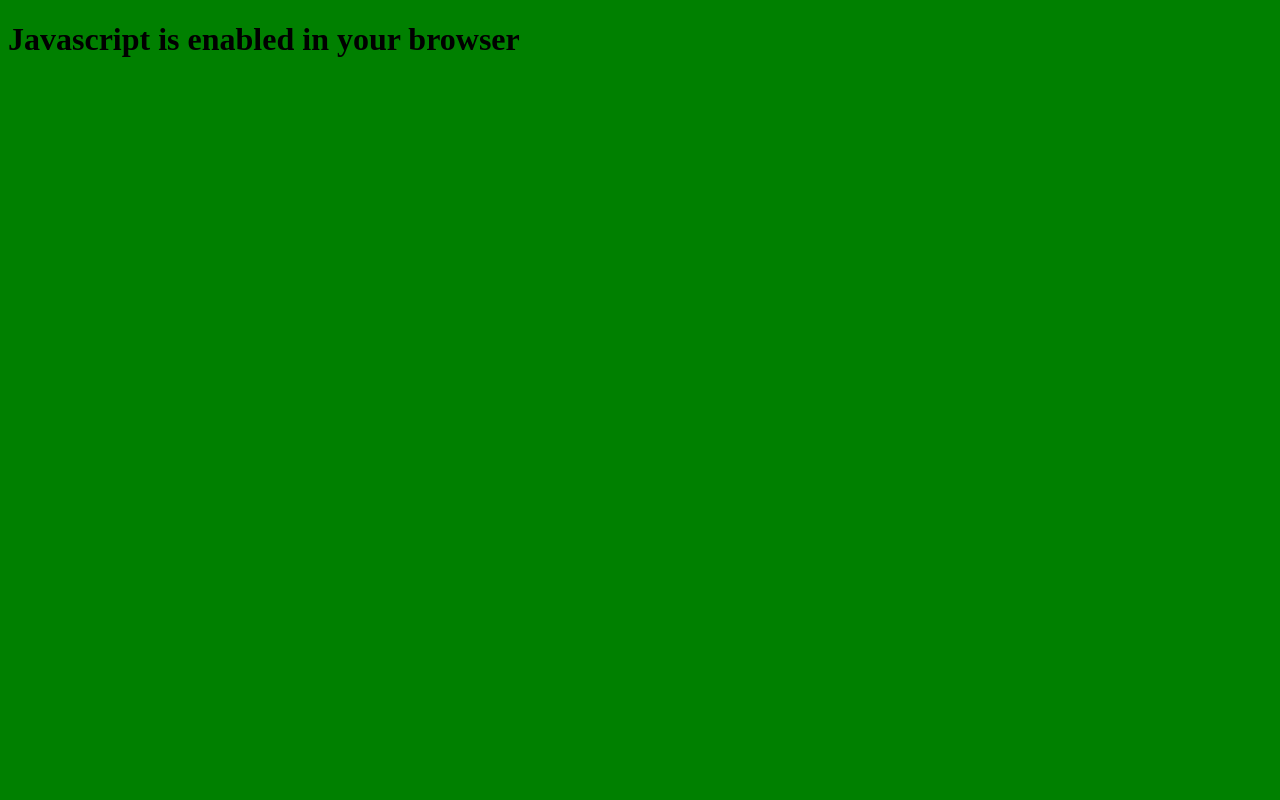
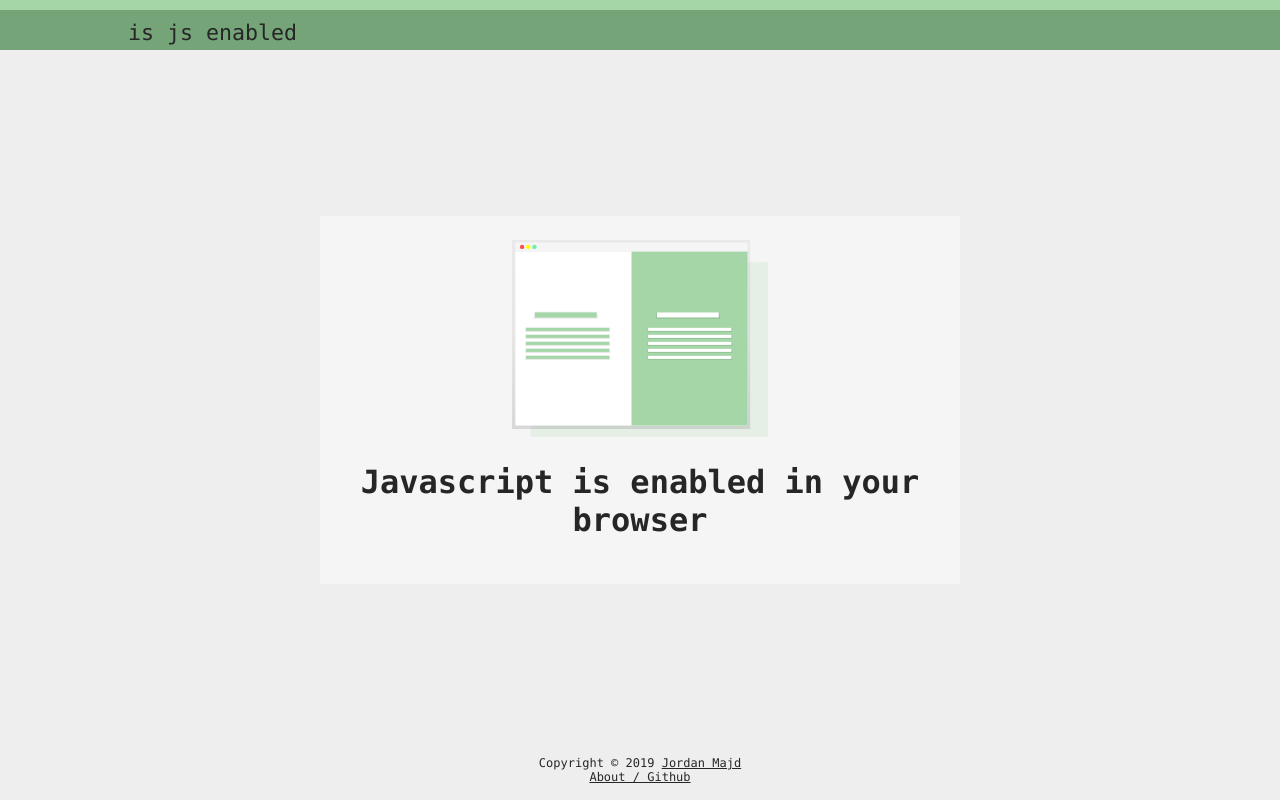
Before and after one commit to JordanMajd/isjsenabled.com, a plain HTML site: page index.html in a window 1280 px wide. Drawn offline with Linux system fonts and the light colour scheme.

Commit message:
Implement layout, styles and javascript.

```diff
--- a/index.html
+++ b/index.html
@@ -1,27 +1,121 @@
 <!doctype html>
 <html lang="en">
 <head>
-  <meta charset="utf-8">
-  <title>Is JS Enabled?</title>
-  <meta name="description" content="Quickly check to see if javascript is enabled or disabled in your browser.">
-  <meta name="author" content="Jordan Majd">
-  <style>
+    <meta charset="utf-8">
+    <title>Is JS Enabled?</title>
+    <meta name="description" content="Quickly check to see if javascript is enabled or disabled in your browser.">
+    <meta name="author" content="Jordan Majd">
+    <style>
+        /*
+            theme based on red / green 200 level:
+            https://material.io/tools/color/
+
+            #263238 text
+            #eeeeee rgb(238, 238, 238) bg dark
+            #f5f5f6 rgb(245, 245, 246) bg light
+
+            primary green:
+            #a5d6a7 primary
+            #d7ffd9 light
+            #75a478 dark
+
+            secondary red:
+            #ef9a9a primary
+            #ffcccb light
+            #ba6b6c dark
+        */
+        html {
+            /* text */
+            color: #262626;
+            font-family: 'Monaco', 'Lucida Console', 'Consolas', 'Sans-Serif';
+        }
         body {
-
+            margin: 0;
+            /* bg dark */
+            background-color: #eeeeee;
+        }
+        a {
+            color:#262626;
+        }
+        nav {
+            /* dark */
+            background-color: #ba6b6c;
+            height: 50px;
+        }
+        nav #nav-highlight {
+            /* primary */
+            background-color: #ef9a9a;
+            height: 10px;
+        }
+        nav #nav-container {
+            margin: auto;
+            padding-top: 10px;
+            width:  80vw;
+        }
+        nav a {
+            text-decoration: none;
+            font-size: 1.35rem;
+        }
+        #status-container {
+            position: absolute;
+            left: 50%;
+            top: 50%;
+            transform: translate(-50%, -50%);
+            text-align: center;
+            /* bg light */
+            background-color: #f5f5f6;
+            padding: 3vh 3vw;
+        }
+        #status-img {
+            width:  20vw;
+        }
+        footer {
+            position: absolute;
+            bottom: 2%;
+            left: 50%;
+            transform: translate(-50%, 0%);
+            text-align: center;
+            font-size: 0.75rem;
         }
     </style>
 </head>
-<body id="body" style="background-color:red">
-    <h1 id="status">Javascript is disabled in your browser</h1>
-    <noscript>This should only show if JS is disabled</noscript>
+<body id="body">
+    <nav id="nav">
+        <div id="nav-highlight"></div>
+        <div id="nav-container">
+            <div>
+                <a href="/"><span>is js enabled</span></a>
+            </div>
+        </div>
+    </nav>
+    <div id="status-container">
+        <img id="status-img" src="/img/contrast_primary_red.svg">
+        <h1 id="status">Javascript is disabled in your browser.</h1>
+        <noscript>This text is in a &lt;noscript&gt; tag and should display if JS is disabled.</noscript>
+    </div>
+    <footer>
+        <div>
+            Copyright &copy; 2019 <a href="http://jordanmajd.com">Jordan Majd</a>
+        </div>
+        <div>
+            <a href="https://github.com/JordanMajd/isjsenabled.com">About / Github</a>
+        </div>
+    </footer>
     <script>
         (function(){
             'use strict';
+
             var status = document.getElementById('status');
             status.innerHTML = 'Javascript is enabled in your browser';
 
-            var body =  document.getElementById('body');
-            body.setAttribute('style', 'background-color:green');
+            var statusImg = document.getElementById('status-img');
+            statusImg.setAttribute('src', '/img/contrast_primary_green.svg')
+
+            var navHighlight = document.getElementById('nav-highlight');
+            navHighlight.setAttribute('style', 'background-color:#a5d6a7'); // primary
+
+            var nav = document.getElementById('nav');
+            nav.setAttribute('style', 'background-color:#75a478'); // dark
         })();
     </script>
 </body>
```
Also changed, not shown: README.md, img/contrast_primary_green.svg (added), img/contrast_primary_red.svg (added).
